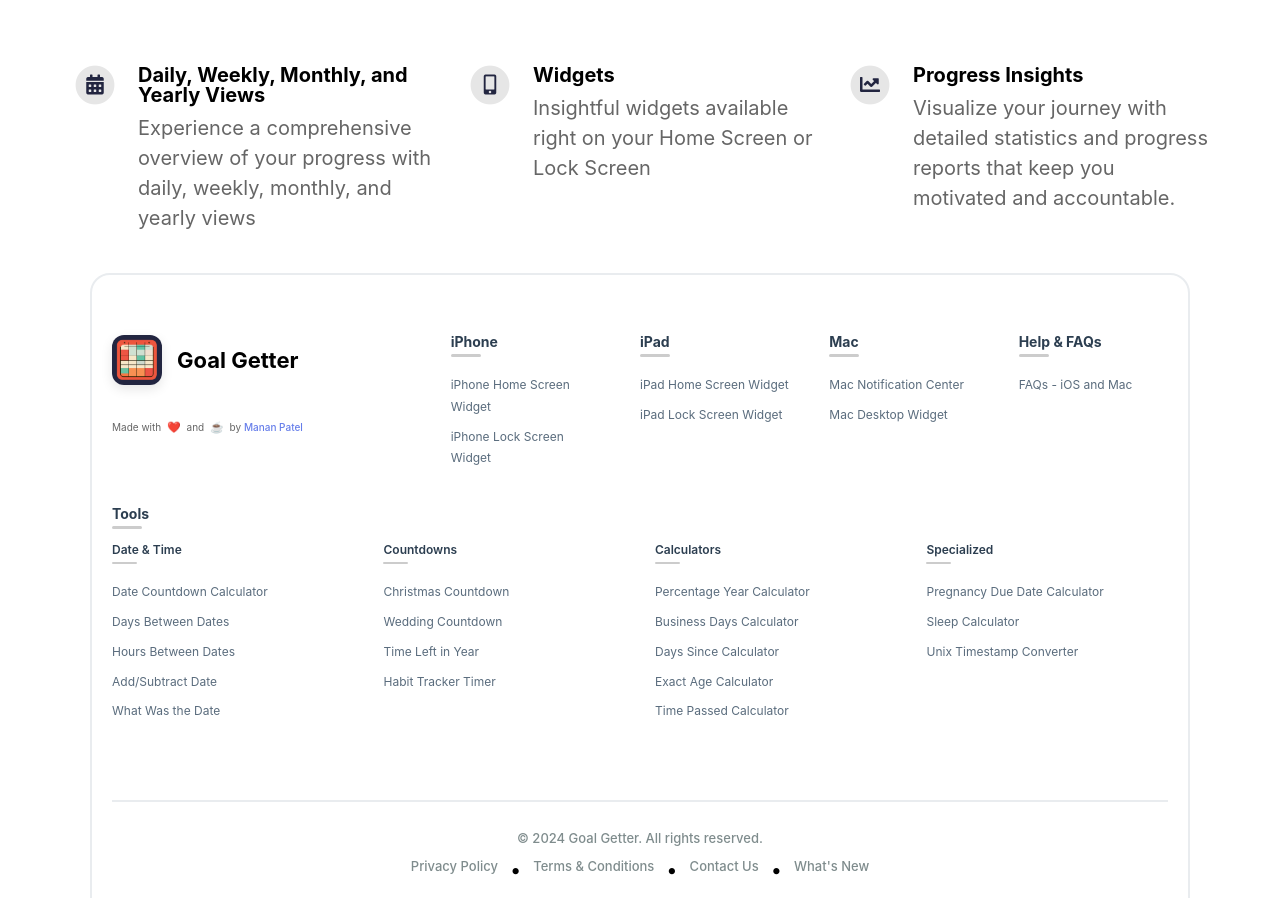
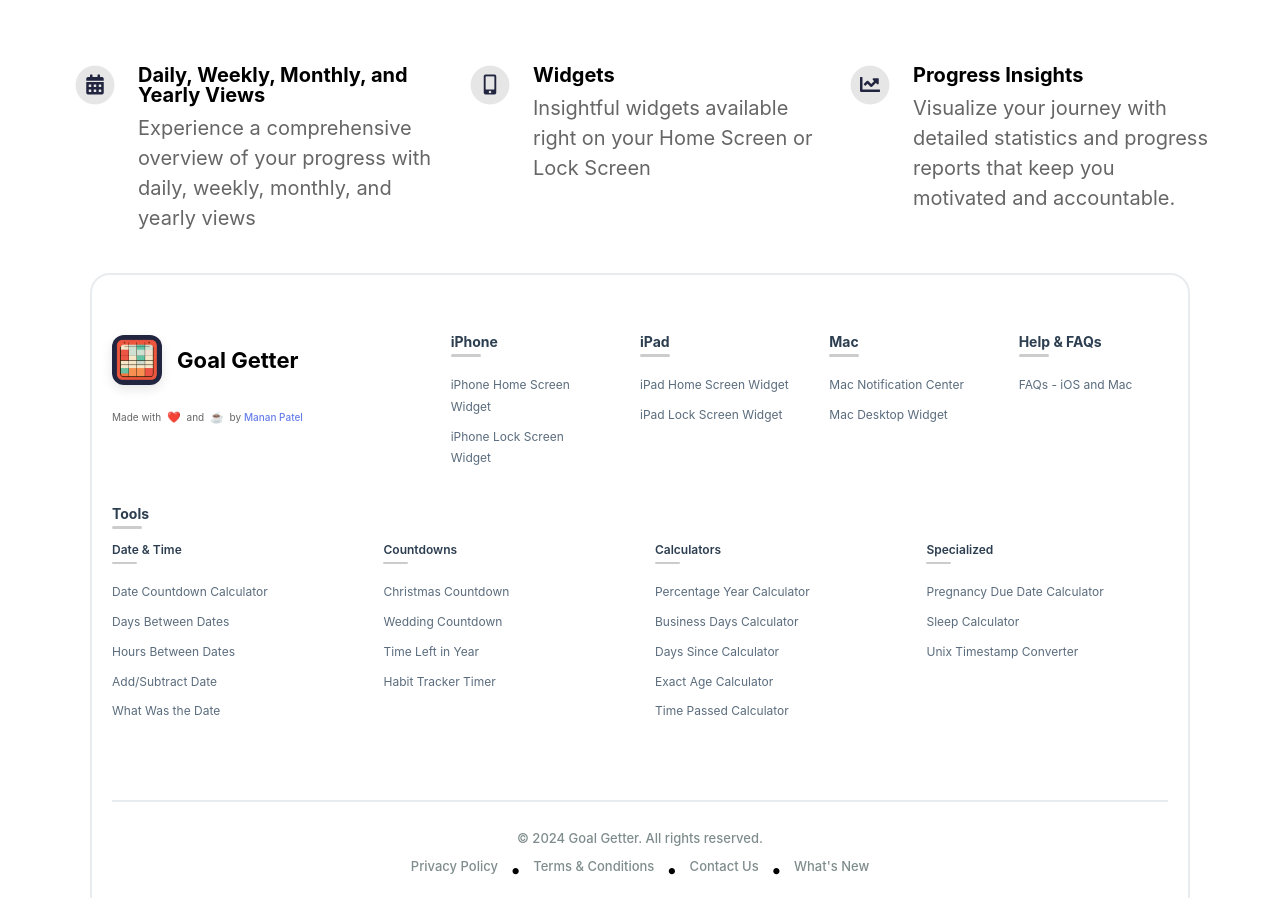
Before and after one commit to MananPatel95/GoalGetter, a Jekyll site: the page built from index.html, in a window 1280 px wide. Shown: the part 1220-2118 px from the top of the page. Built offline with Jekyll 4.4.1, drawn with Linux system fonts in a browser that asks for light colours; nearby versions of some CDN libraries.

Commit message:
Reorganize footer layout: move Made with love message next to logo and reposition Help & FAQs section

```diff
--- a/_sass/layout.scss
+++ b/_sass/layout.scss
@@ -118,7 +118,7 @@
 }
 
 .made-with-love {
-	margin-top: 15px;
+	margin-top: 5px;
 	padding: 0;
 }
 
@@ -1200,7 +1200,7 @@
 	}
 
 	.made-with-love {
-		margin-top: 10px;
+		margin-top: 3px;
 		padding: 0;
 	}
 
```
